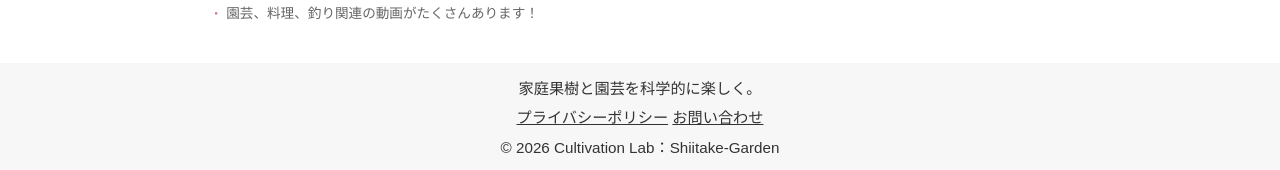
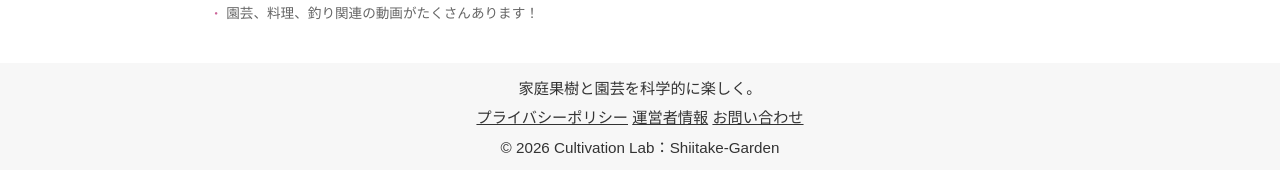
Before and after one commit to shiitake-garden/shiitake-garden.github.io, a Jekyll site: the page built from index.html, in a window 1280 px wide. Shown: the part 1130-1300 px from the top of the page. Built offline with Jekyll 4.4.1, drawn with Linux system fonts in a browser that asks for light colours.

Commit message:
Update footer.html

```diff
--- a/_includes/footer.html
+++ b/_includes/footer.html
@@ -5,7 +5,8 @@
     </div>
 
     <div class="footer-links">
-      <a href="/privacy">プライバシーポリシー</a>
+      <a href="/privacy.html">プライバシーポリシー</a>
+      <a href="/profile.html">運営者情報</a>
       <a href="https://forms.gle/8Ut9x7TbrVsCaYp38">お問い合わせ</a>
     </div>
 
```
